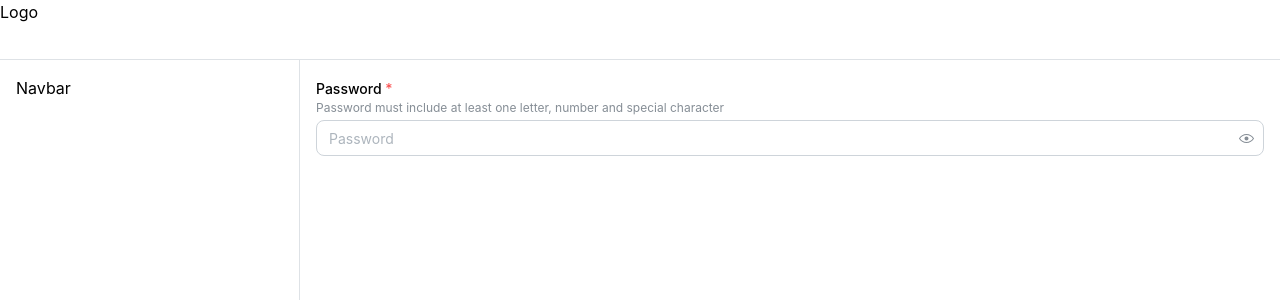
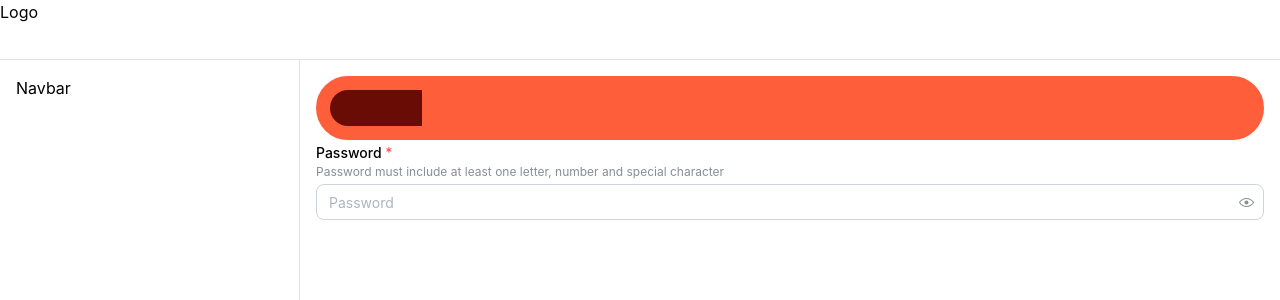
Before and after one commit to csesoc/trainee-5-23t3, a React (Vite) app in the folder client/limit-frontend/: page / in a window 1280 px wide. Shown: the top 300 px of the page. Built offline with nearby package versions, Linux system fonts and the light colour scheme.

Commit message:
Updated sockets and introduced drunk meter

```diff
--- /dev/null
+++ b/client/limit-frontend/src/components/DrunkMeter.module.css
@@ -0,0 +1,7 @@
+.progress {
+    background-color: #FF5E3B;
+    border-collapse: collapse;
+    border: 0.9em solid #FF5E3B;
+    height: 4rem;
+    border-radius: 2rem;
+}
--- /dev/null
+++ b/client/limit-frontend/src/components/DrunkMeter.tsx
@@ -0,0 +1,10 @@
+import { Progress } from "@mantine/core";
+import classes from './DrunkMeter.module.css'
+
+
+
+const DrunkMeter: React.FC<{progress: number}> = (props) => {
+    return <Progress className={classes.progress} color="#690C06" value={props.progress} />;
+}
+
+export default DrunkMeter
--- a/client/limit-frontend/src/components/liveSession/LeaderboardPage.tsx
+++ b/client/limit-frontend/src/components/liveSession/LeaderboardPage.tsx
@@ -1,8 +1,14 @@
+import DrunkMeter from "../drunkMeter";
 
 const LeaderboardPage: React.FC<{userDataList: any}> = (props) => {
 
   const userList = props.userDataList.map(user => {
-    return <div>{user}</div>
+    return (
+    <div>
+      {user}
+      <DrunkMeter progress={10}/>
+    </div>
+    )
   })
 
   return (
--- a/client/limit-frontend/src/components/liveSession/SelfSessionPage.tsx
+++ b/client/limit-frontend/src/components/liveSession/SelfSessionPage.tsx
@@ -1,10 +1,12 @@
-const SelfSessionPage: React.FC<{userData: any}> = (props) => {
+import { Button } from "@mantine/core";
 
+const SelfSessionPage: React.FC<{userData: any, emitData: Function}> = (props) => {
   return (
     <>
         <h3>
             Self Session Page
         </h3>
+        <Button onClick={() => props.emitData("Hello Data2")}>Hello World</Button>
     </>
   );
 }
--- a/client/limit-frontend/src/routes/HomePage.tsx
+++ b/client/limit-frontend/src/routes/HomePage.tsx
@@ -1,8 +1,10 @@
 import { PasswordInput } from "@mantine/core";
+import DrunkMeter from "../components/drunkMeter";
 
 export default function HomePage() {
   return (
     <>
+      <DrunkMeter progress={10}/>
       <PasswordInput
         placeholder="Password"
         label="Password"
--- a/client/limit-frontend/src/routes/sessions/LiveSessionController.tsx
+++ b/client/limit-frontend/src/routes/sessions/LiveSessionController.tsx
@@ -17,7 +17,8 @@ export default function LiveSessionController() {
   const navigate = useNavigate();
 
   const [activePage, setActivePage] = useState<ActivePageType>("self")
-  const [userData, setUserData] = useState([])
+  const [userData, setUserData] = useState([10,20,30])
+  const [funct, setFunct] = useState<Function>(() => (data: any) => console.log(data))
 
   const handleClick = () => {
     if (activePage == "self") {
@@ -35,6 +36,8 @@ export default function LiveSessionController() {
       "session": session
       }
     })
+
+
 
     function onConnect() {
       console.log("connected")
@@ -58,6 +61,12 @@ export default function LiveSessionController() {
       navigate('/')
     }
 
+    const emitData = (data: any) => {
+      socket.emit('data', data)
+    }
+
+    setFunct(() => emitData)
+
     socket.on('connect', onConnect)
     socket.on('message', onMessage)
     socket.on('data', onData)
@@ -76,8 +85,8 @@ export default function LiveSessionController() {
   return (
     <>
     {
-      activePage == "self" ? <SelfSessionPage userData={users}/> :
-      activePage == "leaderboard" ? <LeaderboardPage userDataList={users}/> :
+      activePage == "self" ? <SelfSessionPage userData={userData} emitData={funct}/> :
+      activePage == "leaderboard" ? <LeaderboardPage userDataList={userData}/> :
       undefined
     }
       <Button variant="filled" onClick={handleClick}>
```
Also changed, not shown: 1 other file (tests, documents, lock files or other folders).
